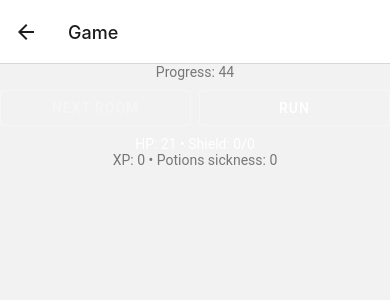
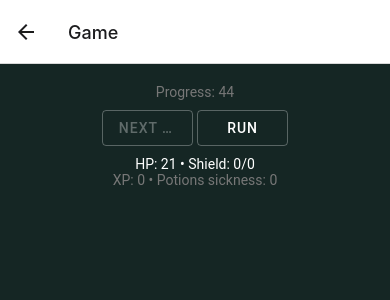
Before and after one commit to tegandbiscuits/rapscallion-native, a React Native app: screen /Game in a window 390 px wide. Shown: the top 300 px of the page. Built offline with nearby package versions, Linux system fonts and the light colour scheme.

Commit message:
Bit of style

```diff
--- a/App.tsx
+++ b/App.tsx
@@ -37,8 +37,21 @@
     <ReduxProvider store={store}>
       <PaperProvider theme={theme}>
         <Stack.Navigator>
-          <Stack.Screen name="Home" component={Home} />
-          <Stack.Screen name="Game" component={Game} />
+          <Stack.Screen
+            name="Home"
+            component={Home}
+            options={{
+              headerShown: false,
+            }}
+          />
+          <Stack.Screen
+            name="Game"
+            component={Game}
+            options={{
+              presentation: 'fullScreenModal',
+              animation: 'fade',
+            }}
+          />
         </Stack.Navigator>
 
         {/* <Game /> */}
--- a/src/Game.tsx
+++ b/src/Game.tsx
@@ -11,6 +11,11 @@
 }
 
 const styles = StyleSheet.create({
+  container: {
+    flex: 1,
+    alignItems: 'center',
+    padding: 20,
+  },
   cardContainer: {
     flexDirection: 'row',
     flexWrap: 'wrap',
@@ -63,7 +68,7 @@
   const unableToRun = justRan || cardsPlayedCount !== 0;
 
   return (
-    <View>
+    <View style={[styles.container, { backgroundColor: theme.colors.background }]}>
       <View>
         <Text style={styles.progress}>
           {/* eslint-disable react/jsx-one-expression-per-line */}
--- a/src/Home.tsx
+++ b/src/Home.tsx
@@ -6,6 +6,7 @@
 import { Headline, useTheme, Button } from 'react-native-paper';
 import { useDispatch } from 'react-redux';
 import { useNavigation } from '@react-navigation/native';
+import { SafeAreaView } from 'react-native-safe-area-context';
 import Knot from './icons/Knot';
 import { shuffleDeck } from './state/gameSlice';
 import Decks from './decks/decks';
@@ -26,19 +27,16 @@
 
 const App = () => {
   const theme = useTheme();
-  // const [gameMode, setGameMode] = useState<GameModes | null>(null);
-  // const inGame = !!gameMode;
   const dispatch = useDispatch();
   const navigation = useNavigation<any>();
 
   const startGame = () => {
     dispatch(shuffleDeck(Decks.Standard));
     navigation.navigate('Game');
-    // setGameMode(GameModes.Standard);
   };
 
   return (
-    <View style={[styles.container, { backgroundColor: theme.colors.background }]}>
+    <SafeAreaView style={[styles.container, { backgroundColor: theme.colors.background }]}>
       <Headline style={[styles.title, { color: theme.colors.primary }]}>
         rapscallion
       </Headline>
@@ -49,7 +47,7 @@
           Standard
         </Button>
       </View>
-    </View>
+    </SafeAreaView>
   );
 };
 
```
